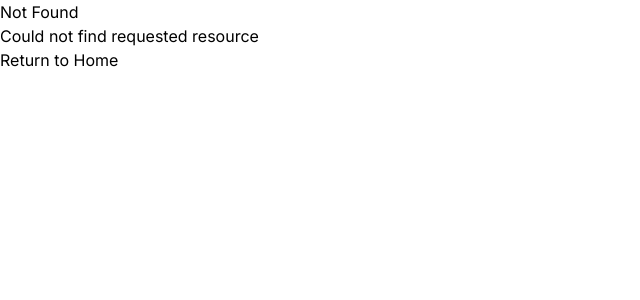
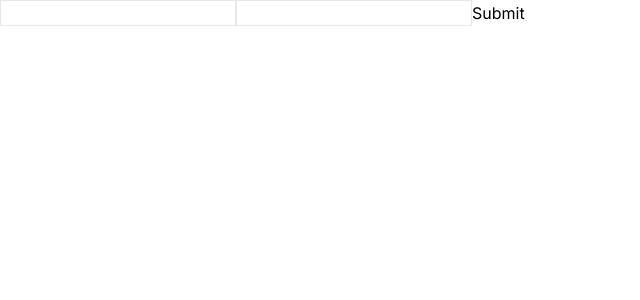
Before and after one commit to AtifAhmedShaikh/nextjs-typescript-codingflow, a Next.js app: page /server-actions-page in a window 1280 px wide. Before the commit this address had no page. Shown: the top 300 px of the page, without its empty margins (0-640 px from the left). Built offline with nearby package versions, Linux system fonts and the light colour scheme.

Commit message:
Server actions and add more dynamic routes

```diff
--- /dev/null
+++ b/generated-file.json
@@ -0,0 +1 @@
+{"$ACTION_ID_84dc234eea2f2c13d9f4733e2a74f44f463557b4":"","name":"Atif","email":"atifahmed2219swww@gmail.com"}
--- /dev/null
+++ b/src/actions/index.ts
@@ -0,0 +1,12 @@
+"use server";
+import fs from "fs/promises";
+
+export const handleAction = async (e: any) => {
+  const object = Object.fromEntries(e.entries());
+  console.log(object);
+  await fs.writeFile("./src/generated-file.json", JSON.stringify(object), {
+    encoding: "utf-8",
+    mode: 0o666,
+    flag: "w",
+  });
+};
--- /dev/null
+++ b/src/app/blogs/[...id]/page.tsx
@@ -0,0 +1,5 @@
+const BlogById = ({ params }: { params: Array<number> }) => {
+  return <div>BlogById {JSON.stringify(params)} </div>;
+};
+
+export default BlogById;
--- /dev/null
+++ b/src/app/blogs/page.tsx
@@ -0,0 +1,5 @@
+const Blogs = () => {
+  return <div>Blogs</div>;
+};
+
+export default Blogs;
--- /dev/null
+++ b/src/app/server-actions-page/page.tsx
@@ -0,0 +1,17 @@
+"use client";
+import React, { FormEvent } from "react";
+import { handleAction } from "@/actions";
+
+const ServerAction = () => {
+  return (
+    <div>
+      <form action={handleAction}>
+        <input className="border" type="text" name="name" id="" />
+        <input className="border" type="email" name="email" id="" />
+        <button type="submit">Submit</button>
+      </form>
+    </div>
+  );
+};
+
+export default ServerAction;
--- /dev/null
+++ b/src/generated-file.json
@@ -0,0 +1 @@
+{"$ACTION_ID_84dc234eea2f2c13d9f4733e2a74f44f463557b4":"","name":"Atif","email":"atifahmed2219swww@gmail.com"}
```
